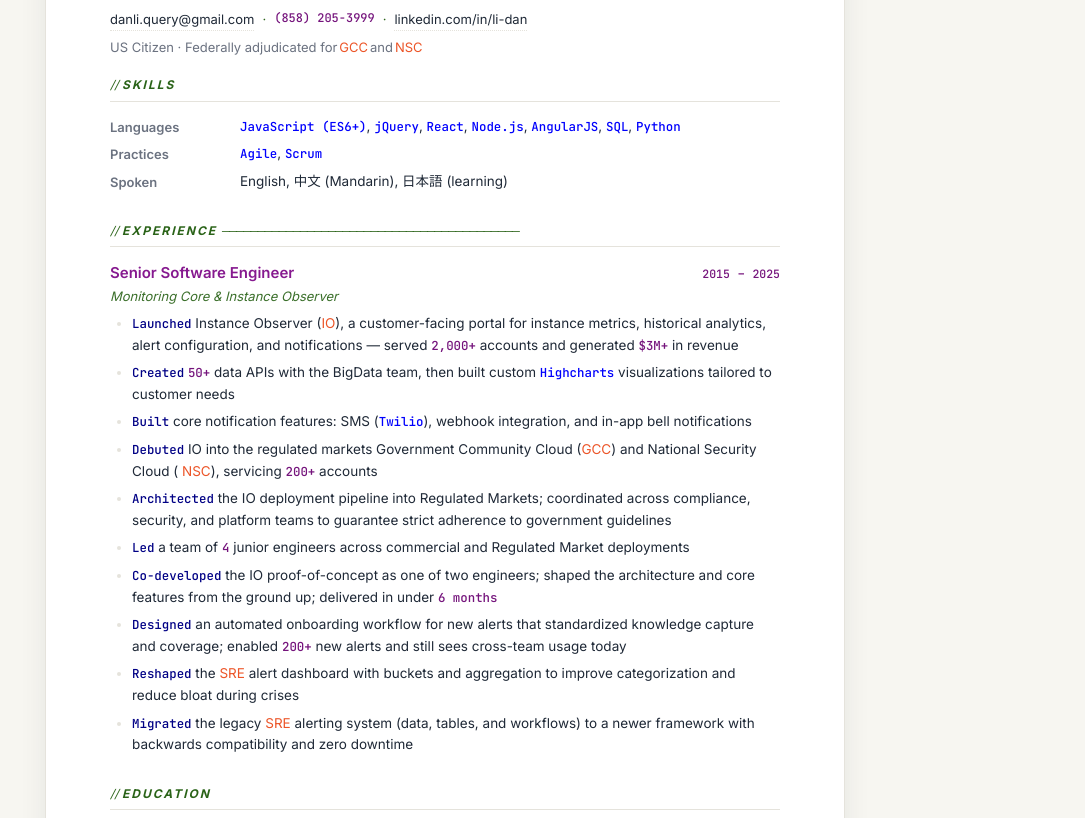
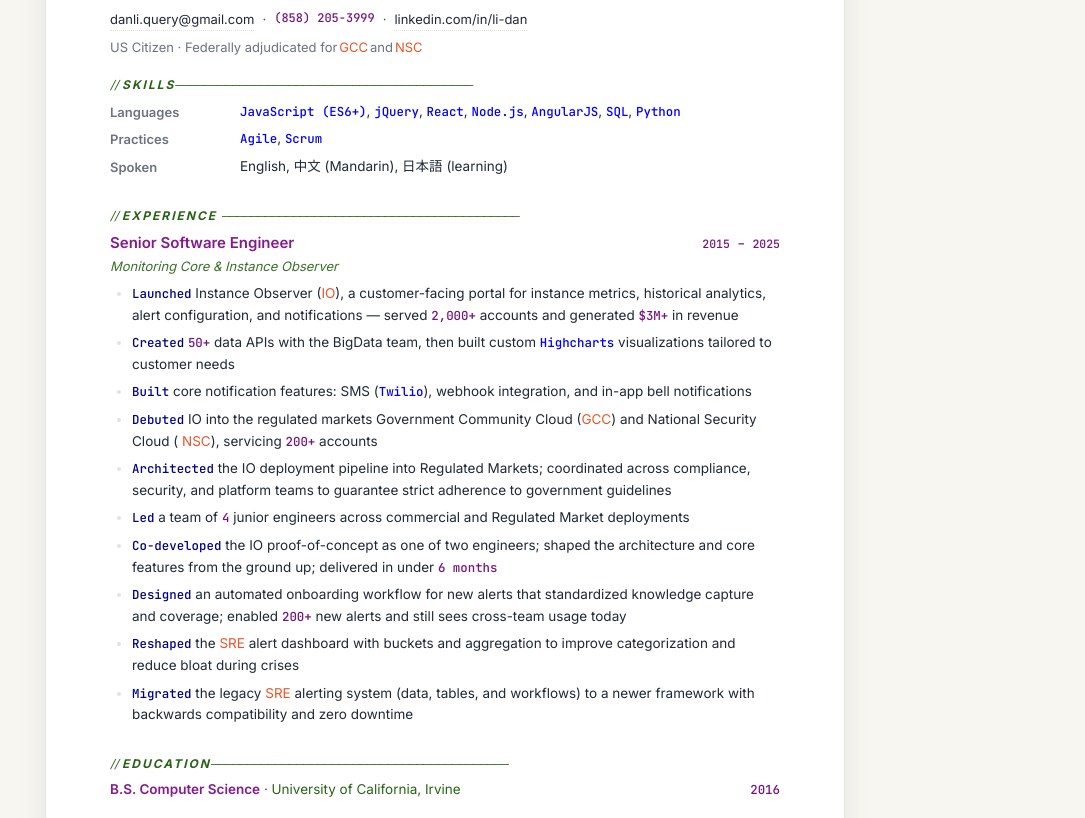
Before and after one commit to danli-code/resume, a plain HTML site: page index.html in a window 1280 px wide. Shown: the part 134-952 px from the top of the page, without its empty margins (195-1280 px from the left). Drawn offline with Linux system fonts and the light colour scheme.

Commit message:
getting rid of separator lines

```diff
--- a/index.html
+++ b/index.html
@@ -37,7 +37,7 @@
 
     <!-- ── SKILLS ── -->
     <section class="r-section">
-      <h2 class="r-h2">Skills</h2>
+      <h2 class="r-h2">Skills<span class="cm">──────────────────────────────────────────</span></h2>
       <dl class="skills">
         <dt>Languages</dt>
         <dd>
@@ -87,7 +87,7 @@
 
     <!-- ── EDUCATION ── -->
     <section class="r-section">
-      <h2 class="r-h2">Education</h2>
+      <h2 class="r-h2">Education<span class="cm">──────────────────────────────────────────</span></h2>
       <div class="edu">
         <div class="edu-line">
           <span class="edu-degree">B.S. Computer Science</span>
--- a/style.css
+++ b/style.css
@@ -451,9 +451,9 @@ body.prose-mode .page {
   letter-spacing: 2px;
   text-transform: uppercase;
   color: var(--vsc-bracket2);
-  border-bottom: 1px solid var(--vsc-edge);
+  /* border-bottom: 1px solid var(--vsc-edge); */
   padding-bottom: 6px;
-  margin: 0 0 14px;
+  /* margin: 0 0 14px; */
   font-style: italic;
 }
 .r-h2::before {
```
